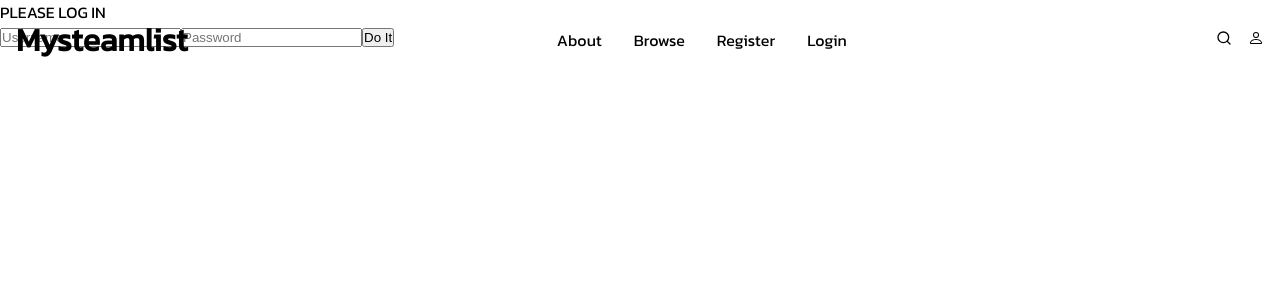
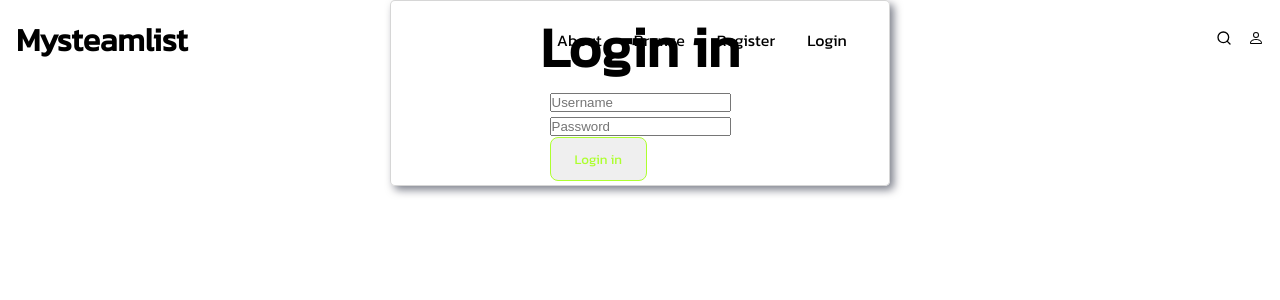
Before and after one commit to JimtheBurger/PoOOS-LargeProject, a React (Create React App) app in the folder frontend/: page / in a window 1280 px wide. Shown: the top 300 px of the page. Built offline with nearby package versions, Linux system fonts and the light colour scheme.

Commit message:
making login changes

```diff
--- a/frontend/src/components/Login/Login.js
+++ b/frontend/src/components/Login/Login.js
@@ -55,13 +55,20 @@ function Login()
     };
 
     return(
-      <div id="loginDiv">
-        <form onSubmit={doLogin}>
-            <span id="inner-title">PLEASE LOG IN</span><br />
-            <input type="text" id="loginName" placeholder="Username" ref={(c) => loginName = c} />
-            <input type="password" id="loginPassword" placeholder="Password" ref={(c) => loginPassword = c} />
-            <input type="submit" id="loginButton" class="buttons" value = "Do It" onClick={doLogin} />
-        </form>
+      <div className="Login">
+        <div className="content">
+            <h1>Login in</h1>
+            <form className="form">
+                <div className="loginInput">
+                    <input type="text" id="loginName" placeholder="Username" ref={(c) => loginName = c} />
+                </div>
+                <div className="loginInput">
+                    <input type="password" id="loginPassword" placeholder="Password" ref={(c) => loginPassword = c} />
+                </div>
+                <button type="button" className="loginButton" onClick={doLogin}>Login in</button>
+                <p id="loginResult"></p>
+            </form>
+        </div>
         <span id="loginResult">{message}</span>
      </div>
     );
```
Also changed, not shown: frontend/src/components/Login/login.css (added).
